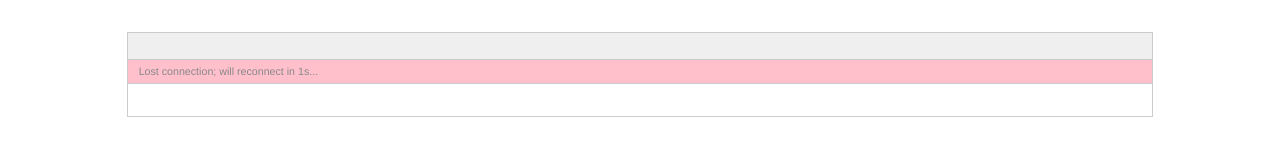
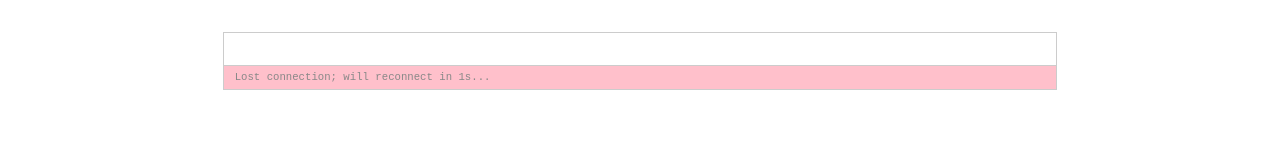
Before and after one commit to mpetazzoni/autopreview.vim, a plain HTML site: page static/index.html in a window 1280 px wide. Drawn offline with Linux system fonts and the light colour scheme.

Commit message:
HTML/Css fixes in page layout

```diff
--- a/static/index.html
+++ b/static/index.html
@@ -1,4 +1,4 @@
-<!doctype html5>
+<!DOCTYPE html>
 <html>
   <head>
     <title>/autopreview</title>
@@ -6,29 +6,21 @@
 html, body {
   margin: 0;
   padding: 0;
-  font-family: 'Helvetica Neue', Helvetica, Arial, sans-serif;
 }
 
 #box {
-  width: 80%;
+  width: 65%;
   margin: 2em auto;
   border: 1px #ccc solid;
-}
-
-#header {
-  border-bottom: 1px #ccc solid;
-  background: #efefef;
-  margin: 0;
-  padding: 0.5em;
-  font-family: monospace;
 }
 
 #status {
   padding: 0.5em 1em;
   margin: 0;
-  border-bottom: 1px #ccc solid;
+  border-top: 1px #ccc solid;
   color: #888;
   font-size: 8pt;
+  font-family: monospace;
 }
 
 @keyframes info_fade {
@@ -77,6 +69,7 @@ html, body {
   font-size: 12pt;
   line-height: 1.5em;
   text-align: justify;
+  font-family: Palatino, Helvetica, sans-serif;
 }
 
 #contents > h1 {
@@ -95,6 +88,7 @@ html, body {
 #contents code {
   background: #efefef;
   padding: 2px 3px;
+  font-size: smaller;
 }
 
 #contents pre {
@@ -109,6 +103,10 @@ html, body {
   font-size: inherit;
   background: none;
   padding: 0;
+}
+
+#contents img {
+  max-width: 100%;
 }
     </style>
     <script type="text/javascript">
@@ -126,9 +124,8 @@ function connect() {
   ws.onmessage = function(msg) {
     var data = JSON.parse(msg.data);
 		document.title = data.title;
-    document.getElementById('header').innerHTML = data.title;
     document.getElementById('contents').innerHTML = data.contents;
-    log('good', 'Connected; last update on ' + new Date(data.received_at) + '.');
+    log('good', 'Connected to ' + data.title + '; last update on ' + new Date(data.received_at) + '.');
   };
   ws.onclose = function(e) {
     log('bad', 'Lost connection; will reconnect in 1s...');
@@ -148,10 +145,8 @@ window.onload = connect;
   </head>
   <body>
     <div id="box">
-      <h1 id="header">
-      </h1>
+      <div id="contents"></div>
       <p id="status"></p>
-      <div id="contents"></div>
     </div>
   </body>
 </html>
```
